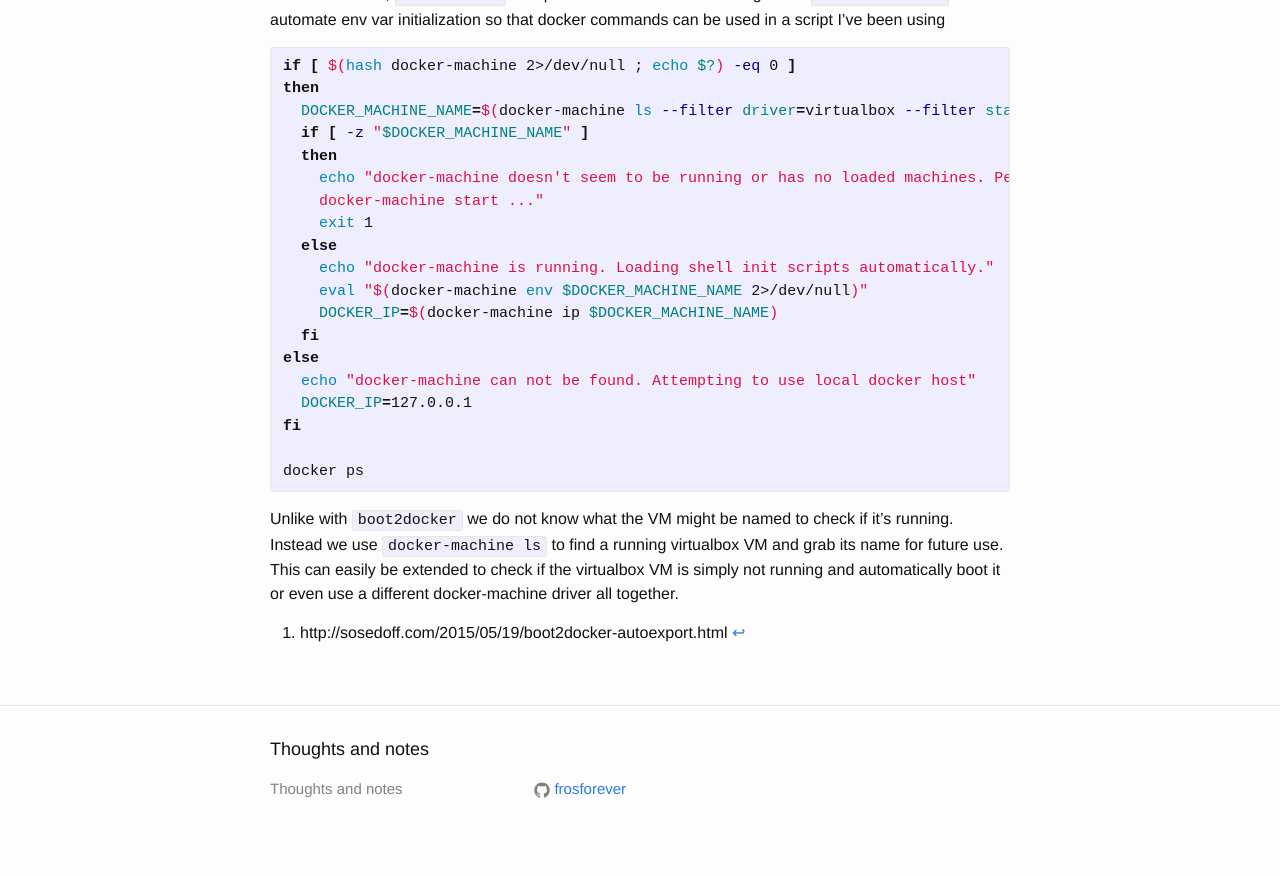
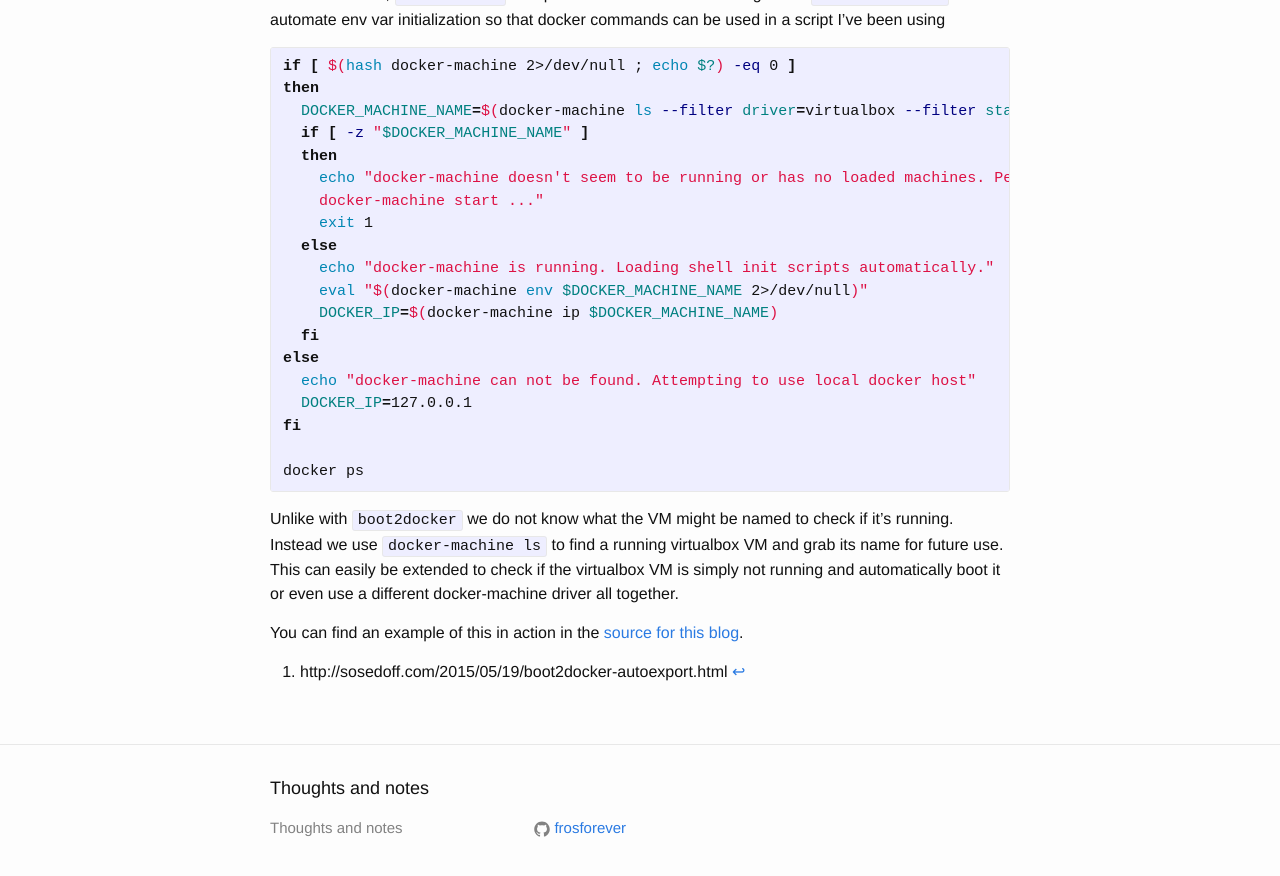
Before and after one commit to frosforever/frosforever.github.io, a Jekyll site: the page built from _posts/2015-08-15-docker-machine-init.md, in a window 1280 px wide and 900 px high, scrolled down 572 px. Shown: the top 876 px of the window. Built offline with Jekyll 4.4.1, drawn with Linux system fonts in a browser that asks for light colours.

Commit message:
Add link to docker init script in docker init post

```diff
--- a/_posts/2015-08-15-docker-machine-init.md
+++ b/_posts/2015-08-15-docker-machine-init.md
@@ -45,3 +45,5 @@ docker ps
 {% endhighlight %}
 
 Unlike with `boot2docker` we do not know what the VM might be named to check if it's running. Instead we use `docker-machine ls` to find a running virtualbox VM and grab its name for future use. This can easily be extended to check if the virtualbox VM is simply not running and automatically boot it or even use a different docker-machine driver all together.
+
+You can find an example of this in action in the [source for this blog](https://github.com/frosforever/frosforever.github.io/blob/master/jekyll_docker.sh).
```
